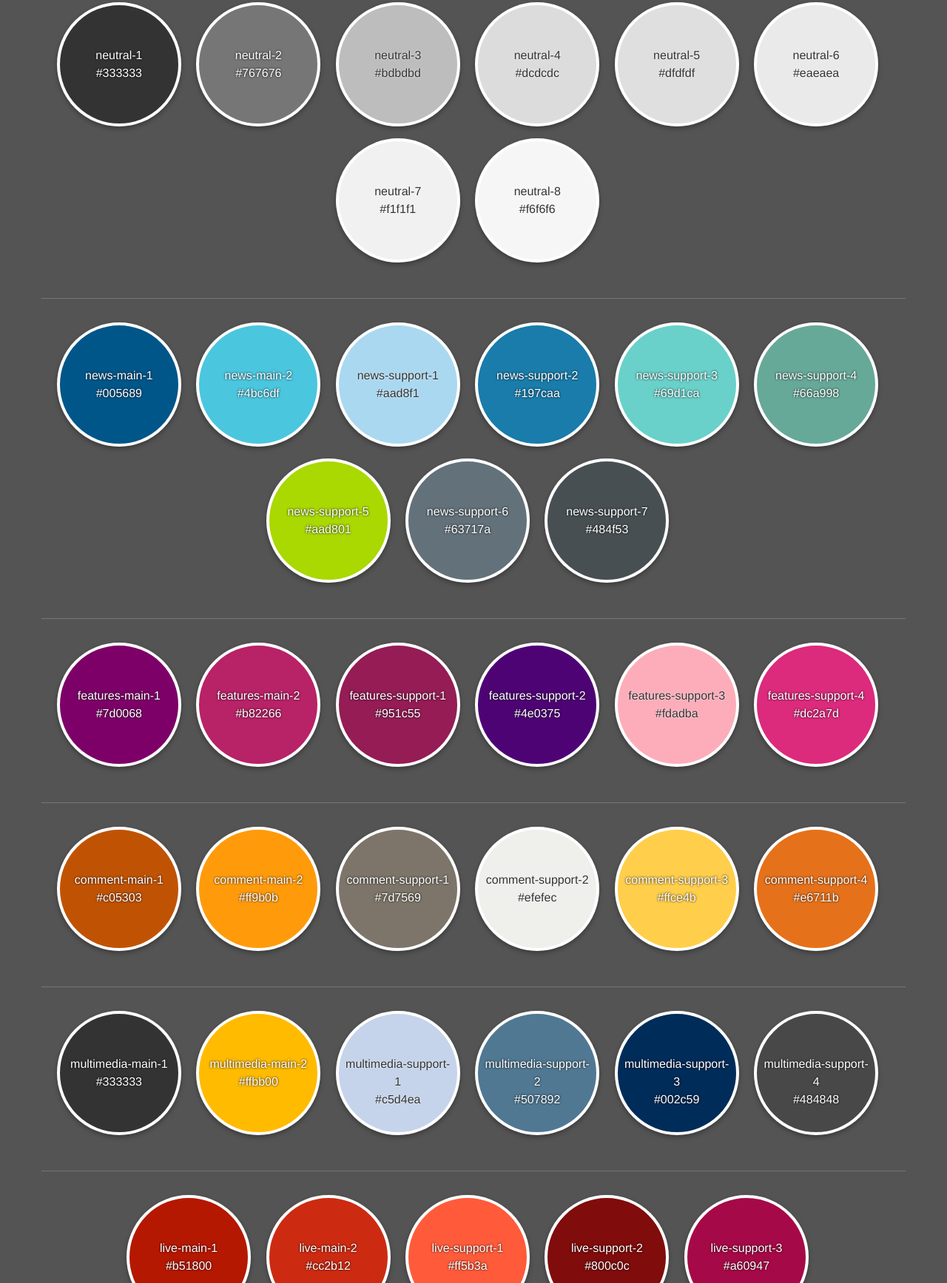
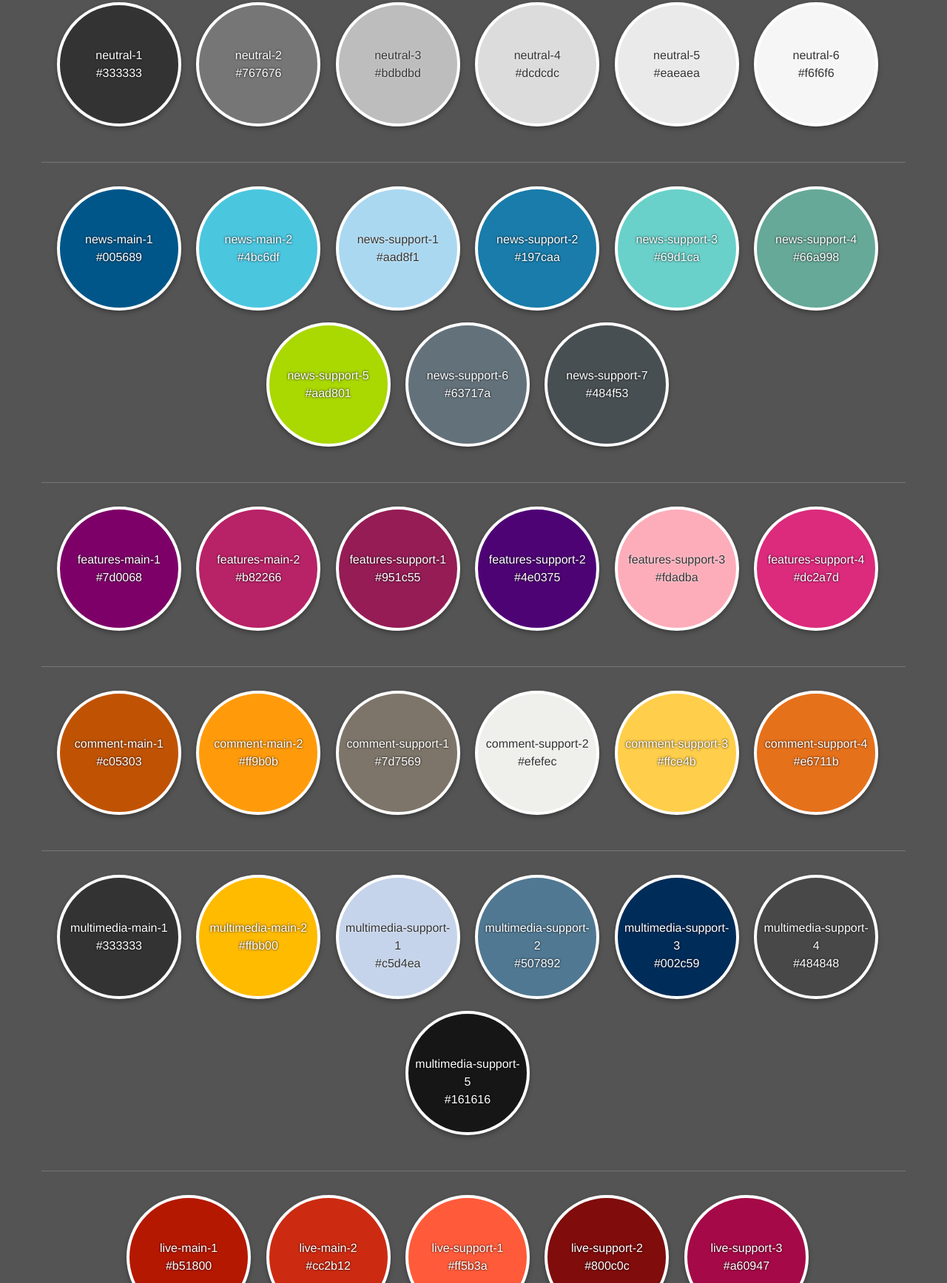
Before and after one commit to guardian/pasteup-palette, a plain HTML site: page demo/index.html in a window 1280 px wide. Shown: the part 736-2471 px from the top of the page at 74% size. Drawn offline with Linux system fonts and the light colour scheme.

Commit message:
Releasing docs and demo to http://guardian.github.io/pasteup-palette/

```diff
--- a/demo/demo.css
+++ b/demo/demo.css
@@ -100,18 +100,10 @@ a {
 }
 
 .b-neutral-5 {
-  background-color: #dfdfdf;
+  background-color: #eaeaea;
 }
 
 .b-neutral-6 {
-  background-color: #eaeaea;
-}
-
-.b-neutral-7 {
-  background-color: #f1f1f1;
-}
-
-.b-neutral-8 {
   background-color: #f6f6f6;
 }
 
@@ -221,6 +213,10 @@ a {
 
 .b-multimedia-support-4 {
   background-color: #484848;
+}
+
+.b-multimedia-support-5 {
+  background-color: #161616;
 }
 
 .b-live-main-1 {
@@ -388,16 +384,6 @@ a {
 .b-neutral-6:before {
   visibility: hidden;
   content: "neutral-6";
-}
-
-.b-neutral-7:before {
-  visibility: hidden;
-  content: "neutral-7";
-}
-
-.b-neutral-8:before {
-  visibility: hidden;
-  content: "neutral-8";
 }
 
 .b-news-main-1 {
@@ -650,6 +636,16 @@ a {
   content: "multimedia-support-4";
 }
 
+.b-multimedia-support-5 {
+  text-shadow: 0 0 3px #000000;
+  font-weight: 200;
+  color: #ffffff;
+}
+.b-multimedia-support-5:before {
+  visibility: hidden;
+  content: "multimedia-support-5";
+}
+
 .b-live-main-1 {
   text-shadow: 0 0 3px #000000;
   font-weight: 200;
--- a/demo/index.html
+++ b/demo/index.html
@@ -25,8 +25,6 @@
     <div class="b-neutral-4"></div>
     <div class="b-neutral-5"></div>
     <div class="b-neutral-6"></div>
-    <div class="b-neutral-7"></div>
-    <div class="b-neutral-8"></div>
 
     <div class="clear"></div>
 
@@ -66,6 +64,7 @@
     <div class="b-multimedia-support-2"></div>
     <div class="b-multimedia-support-3"></div>
     <div class="b-multimedia-support-4"></div>
+    <div class="b-multimedia-support-5"></div>
 
     <div class="clear"></div>
 
```
Also changed, not shown: docs/index.html (+3 -4 lines).
